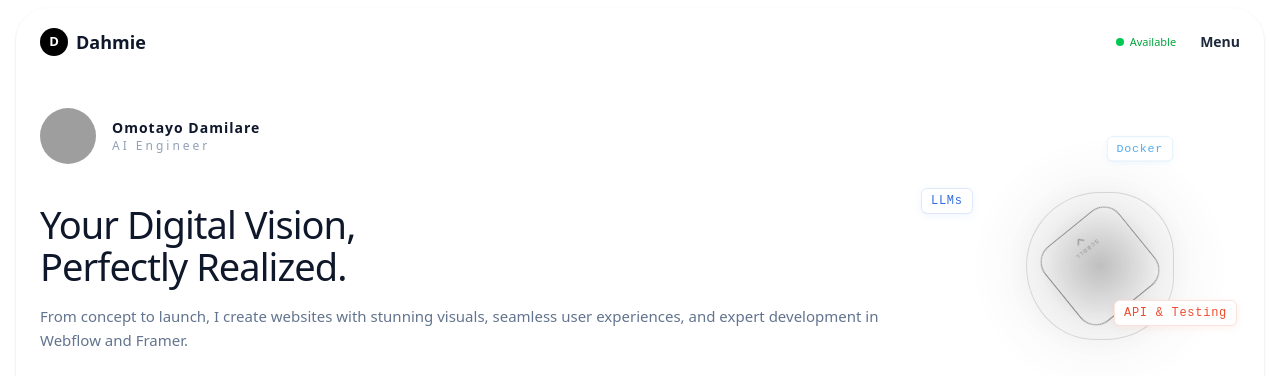
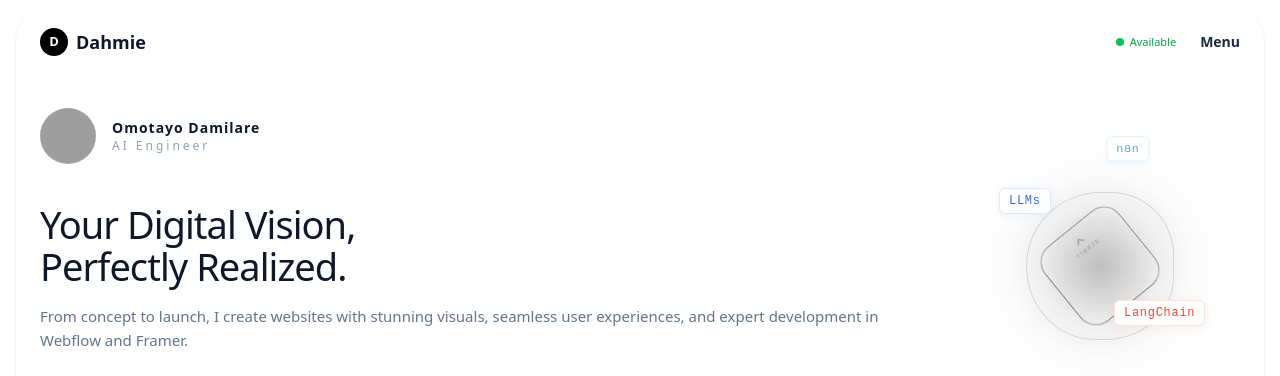
Before and after one commit to Dahmie87/portfolioIn3d, a React (Vite) app: page / in a window 1280 px wide. Shown: the top 376 px of the page. Built offline with nearby package versions, Linux system fonts and the light colour scheme; grey boxes are pictures that could not be loaded.

Commit message:
update abs

```diff
--- a/src/components/abstract.tsx
+++ b/src/components/abstract.tsx
@@ -14,15 +14,15 @@ type Position = { top: string; left: string };
 
 // ─── Constants ───────────────────────────────────────
 const STACKS: string[] = [
-  "React",
-  "Python",
-  "TypeScript",
-  "Docker",
-  "Next Js",
-  "Fastapi",
-  "AI & Automation",
+  "Kubernetes",
+  "Archictecture",
+  "MCP",
+  "n8n",
+  "CI/CD",
+  "FastApi",
+  "Hugging Face",
   "LLMs",
-  "API & Testing",
+  "LangChain",
   "GraphQL",
 ];
 
@@ -42,7 +42,7 @@ const COLORS: string[] = [
 const POSITIONS: Position[] = [
   { top: "4%", left: "52%" }, //top right?
   { top: "62%", left: "55%" }, //dowm rite!!
-  { top: "22%", left: "-14%" }, // top left
+  { top: "22%", left: "14%" }, // top left
   { top: "70%", left: "8%" }, // down lefty
 ];
 
```
